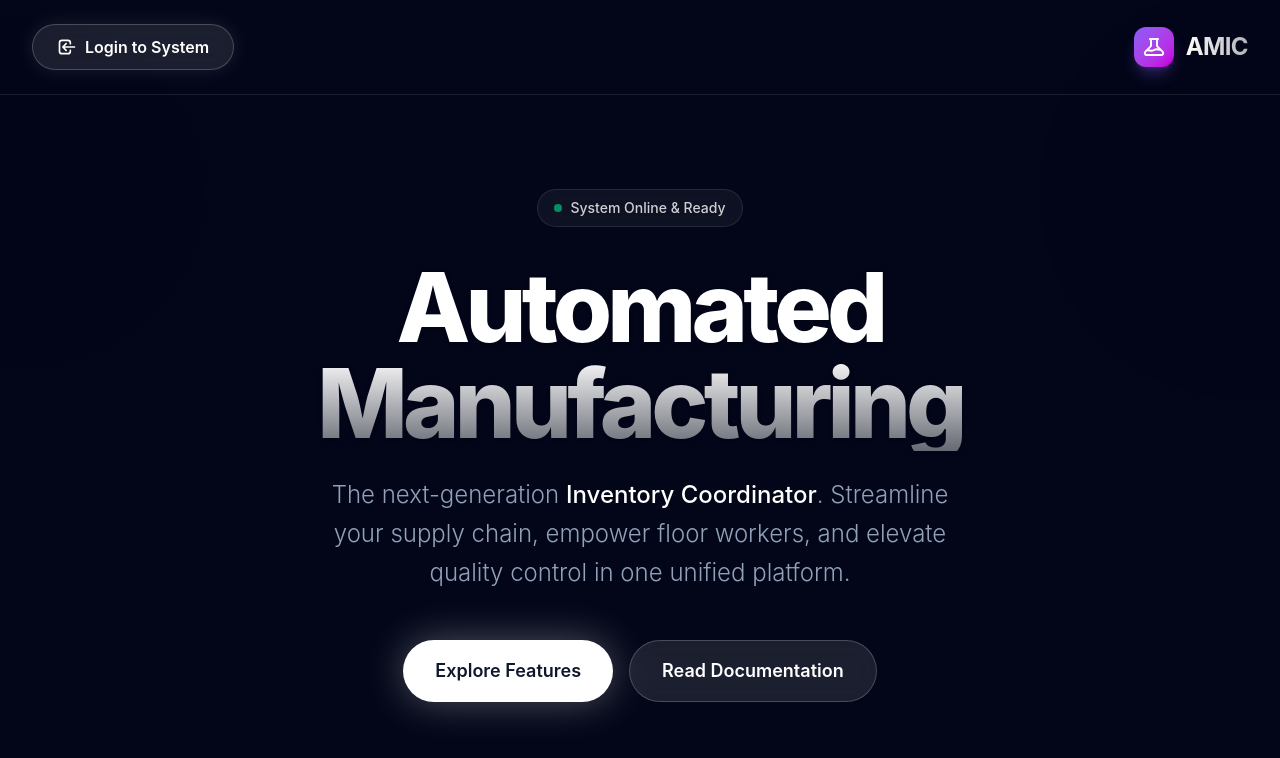
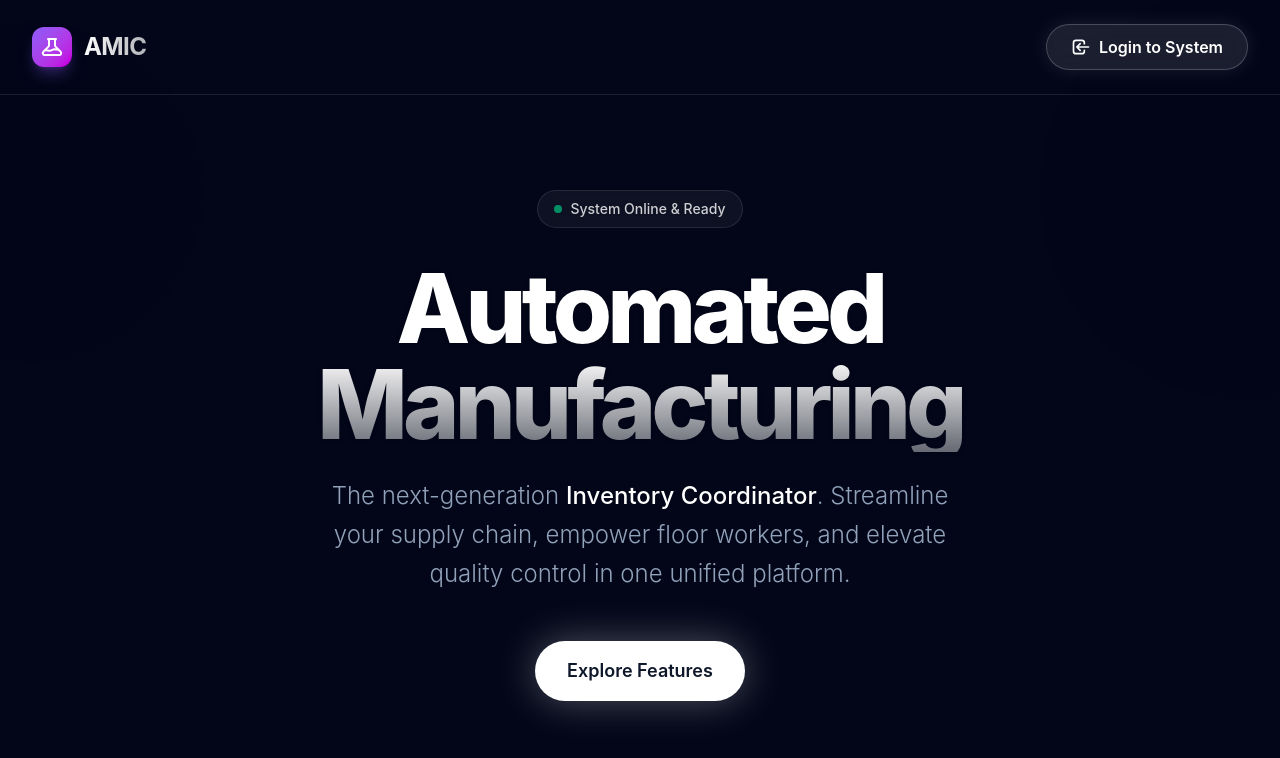
Before and after one commit to ChandranSukirthan/Automated-Manufacturing-Inventory-Coordinator, a React app in the folder frontend/: page / in a window 1280 px wide. Shown: the top 758 px of the page. Built offline with nearby package versions, Linux system fonts and the light colour scheme; the HTML template or start-up script is replaced by a standard one.

Commit message:
Add the login button

```diff
--- a/frontend/src/App.jsx
+++ b/frontend/src/App.jsx
@@ -10,7 +10,19 @@ function App() {
 
       {/* Navigation */}
       <nav className="relative z-10 flex items-center justify-between px-8 py-6 w-full max-w-7xl mx-auto border-b border-white/10">
-        {/* Left Side: Login Button */}
+        {/* Left Side: AMIC Logo */}
+        <div className="flex items-center gap-3">
+          <div className="w-10 h-10 rounded-xl bg-gradient-to-br from-brand-500 to-fuchsia-600 flex items-center justify-center shadow-lg shadow-brand-500/30">
+            <svg className="w-6 h-6 text-white" fill="none" viewBox="0 0 24 24" stroke="currentColor">
+              <path strokeLinecap="round" strokeLinejoin="round" strokeWidth={2} d="M19.428 15.428a2 2 0 00-1.022-.547l-2.387-.477a6 6 0 00-3.86.517l-.318.158a6 6 0 01-3.86.517L6.05 15.21a2 2 0 00-1.806.547M8 4h8l-1 1v5.172a2 2 0 00.586 1.414l5 5c1.26 1.26.367 3.414-1.415 3.414H4.828c-1.782 0-2.674-2.154-1.414-3.414l5-5A2 2 0 009 10.172V5L8 4z" />
+            </svg>
+          </div>
+          <h1 className="text-2xl font-bold tracking-tight bg-clip-text text-transparent bg-gradient-to-r from-white to-white/70">
+            AMIC
+          </h1>
+        </div>
+
+        {/* Right Side: Login Button */}
         <div>
           <button className="group relative px-6 py-2.5 font-semibold text-white rounded-full bg-white/10 hover:bg-white/20 border border-white/20 backdrop-blur-md transition-all duration-300 shadow-[0_0_20px_rgba(255,255,255,0.1)] hover:shadow-[0_0_30px_rgba(255,255,255,0.2)] hover:-translate-y-0.5">
             <span className="relative z-10 flex items-center gap-2">
@@ -21,18 +33,6 @@ function App() {
             </span>
             <div className="absolute inset-0 h-full w-full rounded-full bg-gradient-to-r from-brand-600 to-fuchsia-600 opacity-0 group-hover:opacity-100 transition-opacity duration-300 -z-10"></div>
           </button>
-        </div>
-
-        {/* Right Side: AMIC Logo */}
-        <div className="flex items-center gap-3">
-          <div className="w-10 h-10 rounded-xl bg-gradient-to-br from-brand-500 to-fuchsia-600 flex items-center justify-center shadow-lg shadow-brand-500/30">
-            <svg className="w-6 h-6 text-white" fill="none" viewBox="0 0 24 24" stroke="currentColor">
-              <path strokeLinecap="round" strokeLinejoin="round" strokeWidth={2} d="M19.428 15.428a2 2 0 00-1.022-.547l-2.387-.477a6 6 0 00-3.86.517l-.318.158a6 6 0 01-3.86.517L6.05 15.21a2 2 0 00-1.806.547M8 4h8l-1 1v5.172a2 2 0 00.586 1.414l5 5c1.26 1.26.367 3.414-1.415 3.414H4.828c-1.782 0-2.674-2.154-1.414-3.414l5-5A2 2 0 009 10.172V5L8 4z" />
-            </svg>
-          </div>
-          <h1 className="text-2xl font-bold tracking-tight bg-clip-text text-transparent bg-gradient-to-r from-white to-white/70">
-            AMIC
-          </h1>
         </div>
       </nav>
 
@@ -57,9 +57,6 @@ function App() {
           <button className="px-8 py-4 rounded-full bg-white text-slate-900 font-semibold text-lg hover:bg-slate-100 transition-colors shadow-[0_0_40px_rgba(255,255,255,0.3)] hover:shadow-[0_0_60px_rgba(255,255,255,0.4)]">
             Explore Features
           </button>
-          <button className="px-8 py-4 rounded-full bg-white/10 text-white font-semibold text-lg border border-white/20 hover:bg-white/20 backdrop-blur-md transition-colors">
-            Read Documentation
-          </button>
         </div>
       </main>
     </div>
```
